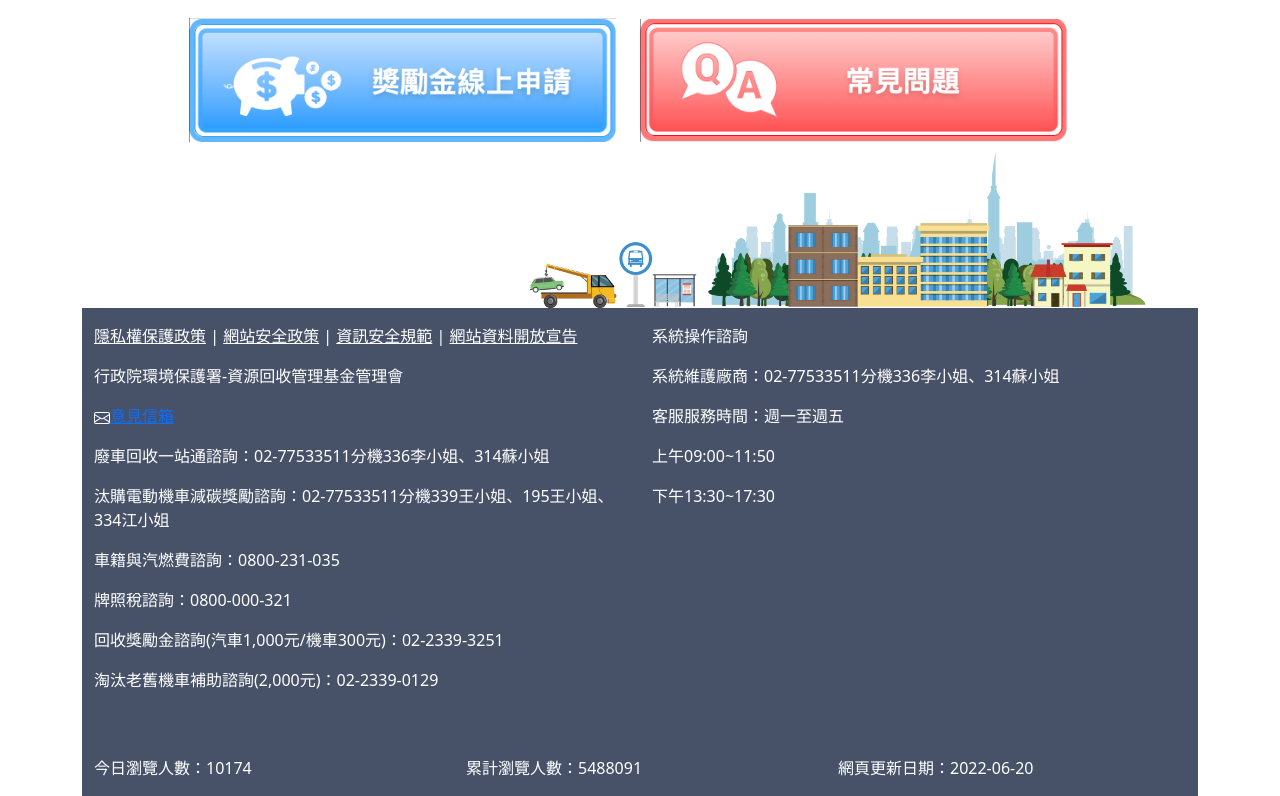
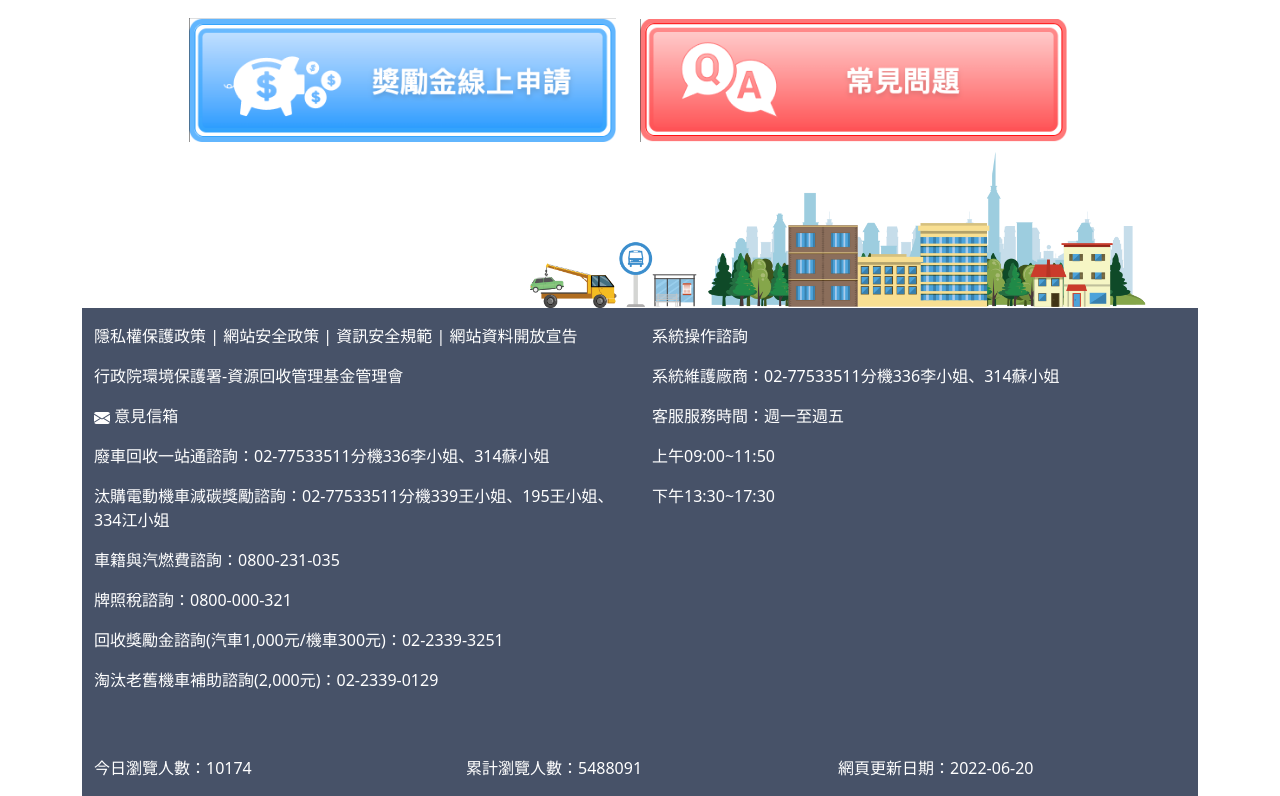
Before and after one commit to shawnliu1012/MSETP-Project-practice, a plain HTML site: page src/homePage1.html in a window 1280 px wide. Shown: the part 864-1660 px from the top of the page. Drawn offline with nearby package versions, Linux system fonts and the light colour scheme.

Commit message:
footer內容細修

```diff
--- a/src/homePage1.css
+++ b/src/homePage1.css
@@ -75,5 +75,15 @@
 footer {
     background: #475268;
     color: #fff;
-    font-weight: 300;
+    font-weight: 500;
+
 }
+
+footer a {
+    text-decoration:none;
+    color: #fff;
+}
+
+footer a:hover {
+    color: #fff;
+}
--- a/src/homePage1.html
+++ b/src/homePage1.html
@@ -84,10 +84,10 @@
                         </p>
                         <p class="text-left">行政院環境保護署-資源回收管理基金管理會</p>
                         <p class="text-left"><svg xmlns="http://www.w3.org/2000/svg" width="16" height="16"
-                                fill="currentColor" class="bi bi-envelope" viewBox="0 0 16 16">
+                                fill="currentColor" class="bi bi-envelope-fill" viewBox="0 0 16 16">
                                 <path
-                                    d="M0 4a2 2 0 0 1 2-2h12a2 2 0 0 1 2 2v8a2 2 0 0 1-2 2H2a2 2 0 0 1-2-2V4Zm2-1a1 1 0 0 0-1 1v.217l7 4.2 7-4.2V4a1 1 0 0 0-1-1H2Zm13 2.383-4.708 2.825L15 11.105V5.383Zm-.034 6.876-5.64-3.471L8 9.583l-1.326-.795-5.64 3.47A1 1 0 0 0 2 13h12a1 1 0 0 0 .966-.741ZM1 11.105l4.708-2.897L1 5.383v5.722Z" />
-                            </svg><a href="https://epamail.epa.gov.tw/Front/MailBoxHomeＦ">意見信箱</a>
+                                    d="M.05 3.555A2 2 0 0 1 2 2h12a2 2 0 0 1 1.95 1.555L8 8.414.05 3.555ZM0 4.697v7.104l5.803-3.558L0 4.697ZM6.761 8.83l-6.57 4.027A2 2 0 0 0 2 14h12a2 2 0 0 0 1.808-1.144l-6.57-4.027L8 9.586l-1.239-.757Zm3.436-.586L16 11.801V4.697l-5.803 3.546Z" />
+                            </svg> 意見信箱</a>
                         </p>
                         <p class="text-left">廢車回收一站通諮詢：02-77533511分機336李小姐、314蘇小姐</p>
                         <p class="text-left">汰購電動機車減碳獎勵諮詢：02-77533511分機339王小姐、195王小姐、334江小姐 </p>
```
